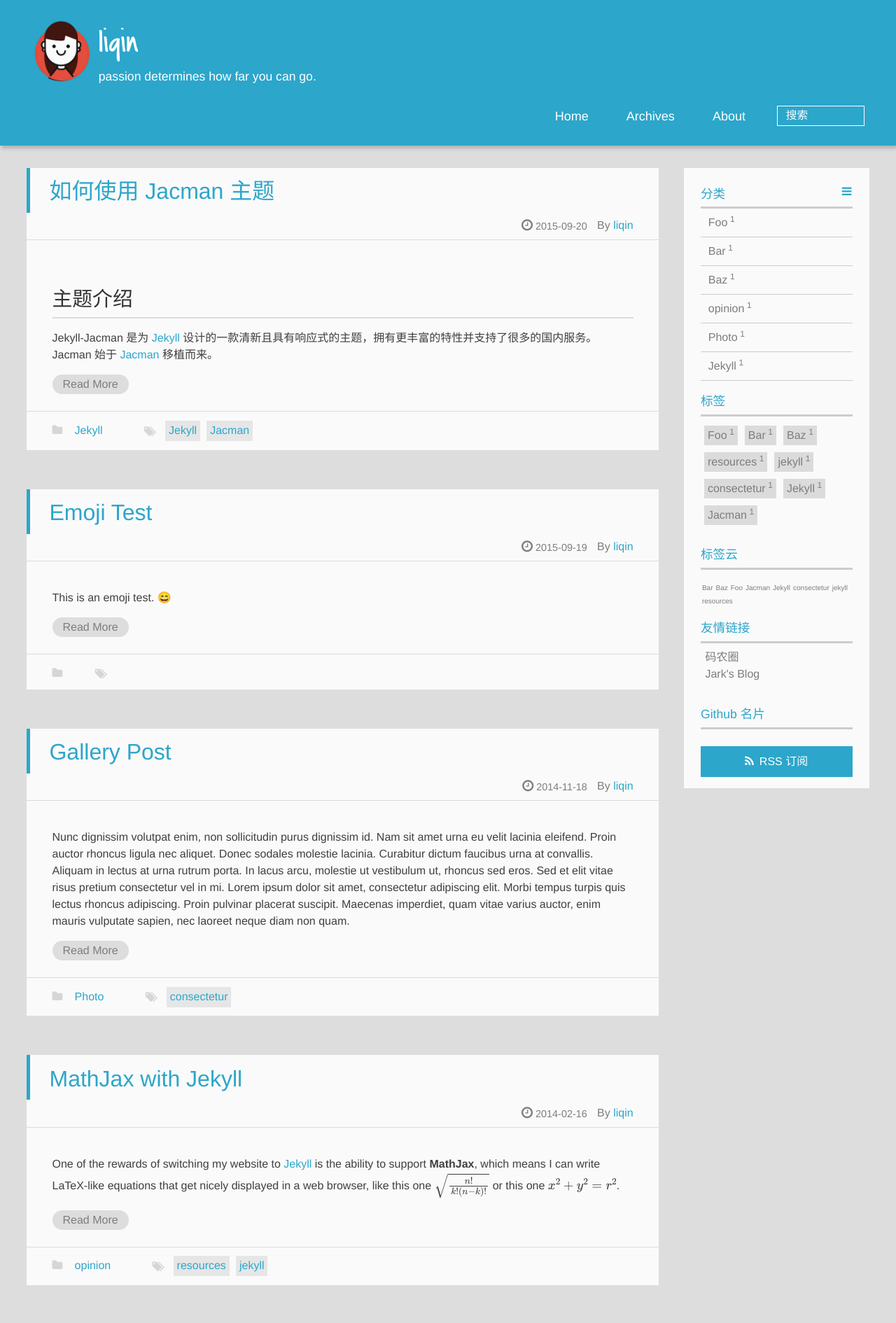
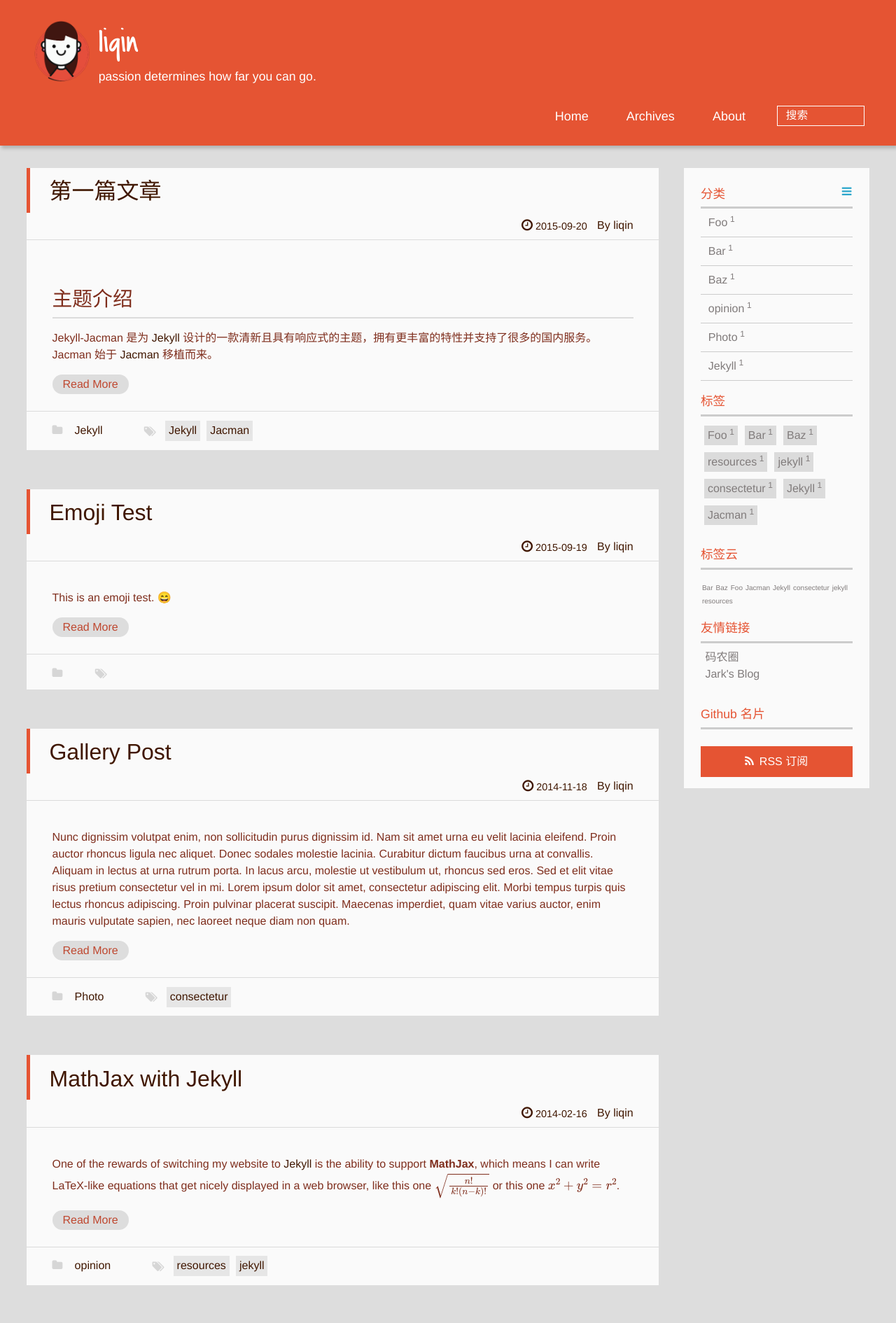
Before and after one commit to liqin1059/aLittlePanda.github.io, a Jekyll site: the page built from index.html, in a window 1280 px wide. Shown: the top 1890 px of the page at 70% size. Built offline with Jekyll 4.4.1, drawn with Linux system fonts in a browser that asks for light colours; emoji names are drawn with the system emoji font; formulas are drawn with MathJax 3; a script that is not in the unit is left out; the list of posts is cut into pages by our own code.

Commit message:
修改主题颜色

```diff
--- a/_posts/2015-09-20-how-to-use-jacman.md
+++ b/_posts/2015-09-20-how-to-use-jacman.md
@@ -1,6 +1,6 @@
 ---
 layout: post
-title: 如何使用 Jacman 主题
+title: 第一篇文章
 tags:
 - Jekyll
 - Jacman
--- a/assets/css/style.css
+++ b/assets/css/style.css
@@ -54,7 +54,7 @@ body {
 	background: #ddd;
 	font-family: "Helvetica Neue","Helvetica","Microsoft YaHei","WenQuanYi Micro Hei",Arial,sans-serif;
 	font-size: 100%;
-	color: #817c7c;
+	color: #401701;
 	line-height: 1.5
 }
 
@@ -340,7 +340,7 @@ body >header {
 	width: 100%;
 	-webkit-box-shadow: 2px 4px 5px rgba(3,3,3,0.2);
 	box-shadow: 2px 4px 5px rgba(3,3,3,0.2);
-	background: url("../../") center #2ca6cb;
+	background: url("../../") center #e55433;
 	color: #fff;
 	padding: 1em 0 .8em;
 }
@@ -682,7 +682,7 @@ header nav ul li a:hover {
 	-webkit-border-radius: 15px;
 	border-radius: 15px;
 	background: #ddd;
-	color: #817c7c;
+	color: #bf4830;
 	text-decoration: none;
 }
 
@@ -903,7 +903,7 @@ header nav ul li a:hover {
 }
 
 .post a,.page a,.link a,.photo a {
-	color: #2ca6cb;
+	color: #401701;
 }
 
 .post a:hover,.page a:hover,.link a:hover,.photo a:hover {
@@ -924,7 +924,7 @@ article header.article-info >h1 {
 	word-break: normal;
 	-webkit-font-smoothing: antialiased;
 	-moz-osx-font-smoothing: grayscale;
-	border-left: 5px solid #2ca6cb
+	border-left: 5px solid #e55433
 }
 
 @media only screen and (min-width:1024px) {
@@ -973,7 +973,7 @@ article header.article-info >p.article-time:before {
 
 article .article-content {
 	padding: 1.5em 4%;
-	color: #413f3f;
+	color: #7f2e1d;
 	font-size: 100%;
 }
 
@@ -1018,7 +1018,7 @@ article .article-content h4,article .article-content h5,article .article-content
 }
 
 article .article-content h1,article .article-content h2,article .article-content h3,article .article-content h4,article .article-content h5,article .article-content h6 {
-	color: #333;
+	color: #7f2e1d;
 	-webkit-font-smoothing: antialiased;
 	-moz-osx-font-smoothing: grayscale;
 }
@@ -1521,7 +1521,7 @@ footer.article-footer {
 
 .article-tags a:hover {
 	color: #fff;
-	background: #2ca6cb
+	background: #e55433
 }
 
 .article-categories {
@@ -1813,7 +1813,7 @@ section.comment {
 
 .asidetitle {
 	font-size: 1.1em;
-	color: #2ca6cb;
+	color: #e55433;
 	padding: 0 0 .3125em 0;
 	border-bottom: .1875em solid #ccc;
 }
@@ -1896,12 +1896,12 @@ section.comment {
 }
 
 .tagslist ul li a:hover {
-	color: #2ca6cb;
+	color: #e55433;
 	background: #e6e6e6
 }
 
 .rsspart {
-	background: #2ca6cb;
+	background: #e55433;
 	width: 100%;
 }
 
@@ -2321,11 +2321,11 @@ footer {
 }
 
 .copyright a {
-	color: #2ca6cb;
+	color: #e55433;
 }
 
 .copyright a:hover {
-	color: #2ca6cb;
+	color: #e55433;
 	text-decoration: underline
 }
 
```
